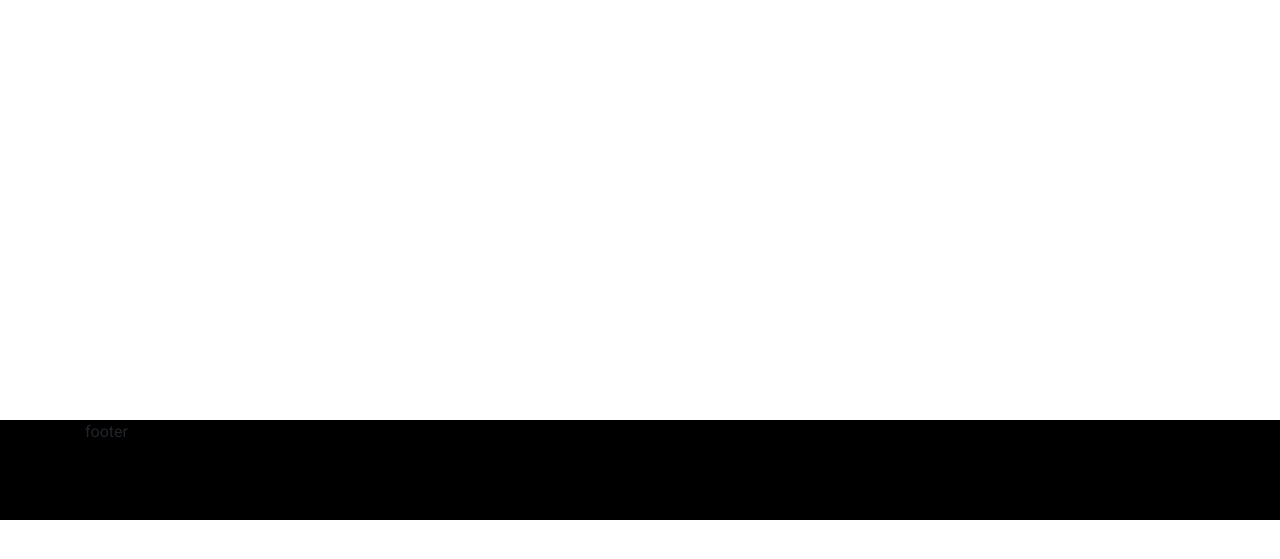
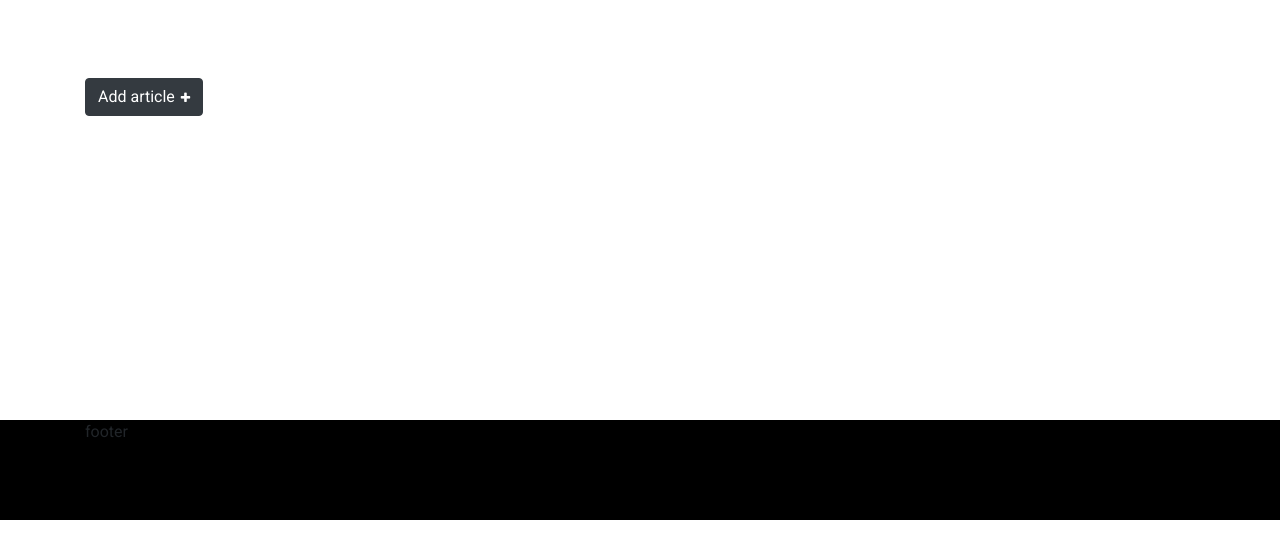
Before and after one commit to piotr-pawelczak/library-django, a Django app: page / in a window 1280 px wide. Shown: the part 56-615 px from the top of the page. Run offline with Django 3.2, Linux system fonts and the light colour scheme; a user stored in the database is signed in; data comes from the database, SQL or seed files in the repository; both versions use the stored data as it was after the commit; data that the repository does not hold is empty; some libraries are stand-ins or nearby versions.

Commit message:
Add article create form

```diff
--- a/library_django/library/forms.py
+++ b/library_django/library/forms.py
@@ -0,0 +1,8 @@
+from django.forms import ModelForm
+from .models import Article
+
+
+class ArticleForm(ModelForm):
+    class Meta:
+        model = Article
+        fields = ['title', 'content', 'image', 'author']
--- a/library_django/library/models.py
+++ b/library_django/library/models.py
@@ -21,8 +21,8 @@ class Article(models.Model):
     title = models.CharField(max_length=100)
     author = models.ForeignKey(User, limit_choices_to={'is_staff': True}, on_delete=models.CASCADE)
     date_posted = models.DateTimeField(default=timezone.now)
-    content = models.CharField(max_length=2000)
-    image = models.ImageField(default='static/library/images/news.jpg', upload_to='static/library/images')
+    content = models.TextField(max_length=2000)
+    image = models.ImageField(default='static/library/images/news.jpg', upload_to='static/library/images/articles')
 
     def __str__(self):
         return self.title
--- a/library_django/library/templates/library/home.html
+++ b/library_django/library/templates/library/home.html
@@ -26,9 +26,44 @@
 
 
 {% block main %}
+    {% load crispy_forms_filters %}
 
     <h2>NEWS</h2>
 
+    <!-- Add article form -->
+    {% if user.is_staff %}
+
+        <button type="button" class="btn btn-dark" data-toggle="modal" data-target="#modalArticle">
+            Add article <i class="fa fa-plus" aria-hidden="true" style="font-size: 12px; margin-left: 2px;"></i>
+        </button>
+
+        <!-- The Modal -->
+        <div class="modal" id="modalArticle">
+            <div class="modal-dialog">
+                <div class="modal-content">
+
+                    <div class="modal-header">
+                        <h4 class="modal-title">Add article</h4>
+                        <button type="button" class="close" data-dismiss="modal">&times;</button>
+                    </div>
+
+                    <div class="modal-body">
+                        <form method="post" enctype="multipart/form-data">
+                            {% csrf_token %}
+                            {{ article_form|crispy }}
+                            <input type="submit">
+                        </form>
+                    </div>
+
+                    <div class="modal-footer">
+                        <button type="button" class="btn btn-danger" data-dismiss="modal">Close</button>
+                    </div>
+
+                </div>
+            </div>
+        </div>
+
+    {% endif %}
     {% for article, content in articles %}
         <article class="news-card col-12">
             <div class="news-img">
@@ -45,7 +80,7 @@
                     <a href="#" class="news-read-more">Read more</a>
                 {% endif %}
             </div>
-        <div style="clear: both;"></div>
+            <div style="clear: both;"></div>
         </article>
 
         <script src="{% static 'library/js/scroll-out.js' %}"></script>
--- a/library_django/library/views.py
+++ b/library_django/library/views.py
@@ -1,10 +1,17 @@
-from django.shortcuts import render
+from django.shortcuts import render, redirect
 from .models import Article
+from .forms import ArticleForm
 
 
 def home(request):
+    articles = []
+    article_form = ArticleForm()
 
-    articles = []
+    if request.method == 'POST':
+        article_form = ArticleForm(request.POST, request.FILES)
+        if article_form.is_valid():
+            article_form.save()
+            return redirect('../')
 
     for article in Article.objects.all():
         content = article.content
@@ -12,7 +19,8 @@ def home(request):
             content = article.content[0:500] + "..."
         articles.append((article, content))
 
-    context = {'articles': articles}
+    context = {'articles': articles,
+               'article_form': article_form}
 
     return render(request, 'library/home.html', context)
 
```
Also changed, not shown: library_django/db.sqlite3, library_django/library/migrations/0003_auto_20200426_1911.py (added), 1 other file.
